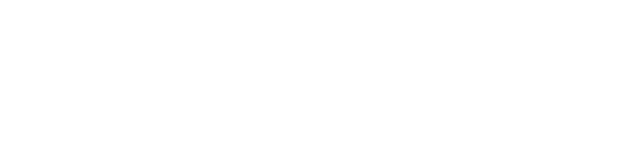
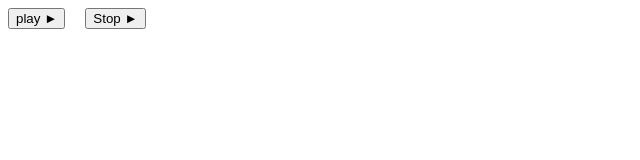
Before and after one commit to acciojob/Soundbar-Shrikanttathe-hub, a website: page main.html in a window 1280 px wide. Shown: the whole page, without its empty margins (0-640 px from the left). Drawn offline with Linux system fonts and the light colour scheme.

Commit message:
created a submission

```diff
--- a/main.html
+++ b/main.html
@@ -8,8 +8,18 @@
 
 <body>
 	<!-- the entire body must be written by student -->
-    <script type="text/javascript" src="./script.js">
-</script>
+	<div>
+		<audio>
+			<source src=""/sounds/applause.mp3" type="audio/mpeg">
+		</audio>
+
+		<button id="playPauseBTN" onclick="playPause()">play &#9658;</button>
+		&nbsp;
+		&nbsp;
+		<button onclick="stop()">Stop &#9658;</button>
+	</div>
+	<script type="text/javascript" src="./script.js">
+	</script>
 
 </body>
 
```
